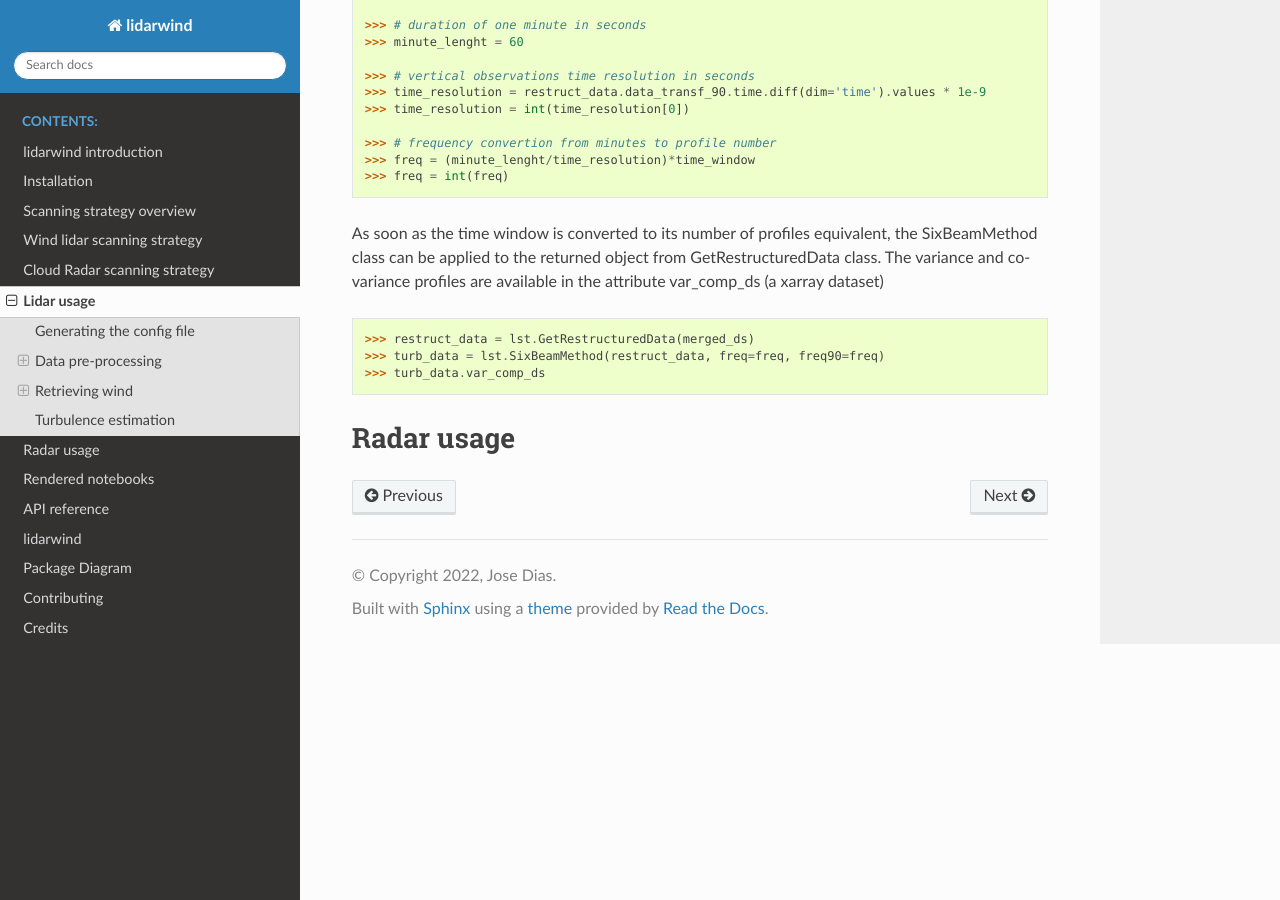
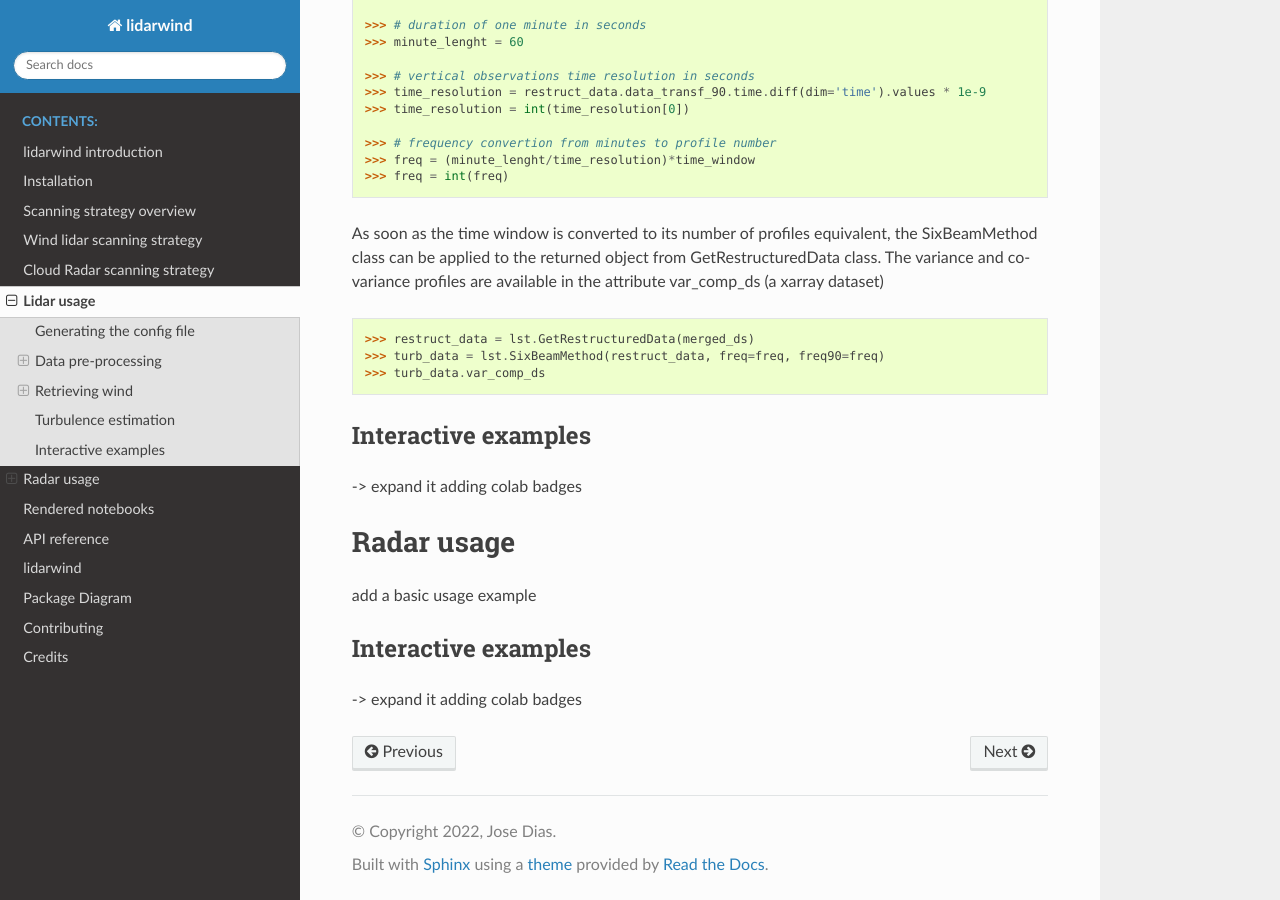
Before and after one commit to jdiasn/lidarwind, a Sphinx documentation site: the page built from docs/usage.rst, in a window 1280 px wide and 900 px high, scrolled down 3034 px. Built offline with Sphinx 7.4.7 and the Read the Docs theme 2.0.0, drawn with Linux system fonts in a browser that asks for light colours; formulas are drawn with MathJax 3; pages that are not in the unit, such as notebooks, are missing from menus; the version number could not be read and is left out.

Commit message:
Update: sections to be extended

```diff
--- a/docs/usage.rst
+++ b/docs/usage.rst
@@ -149,7 +149,20 @@ As soon as the time window is converted to its number of profiles equivalent, th
     >>> turb_data = lst.SixBeamMethod(restruct_data, freq=freq, freq90=freq)
     >>> turb_data.var_comp_ds
 
+--------------------
+Interactive examples
+--------------------
+
+-> expand it adding colab badges
 
 ===========
 Radar usage
 ===========
+
+add a basic usage example
+
+--------------------
+Interactive examples
+--------------------
+
+-> expand it adding colab badges
```
